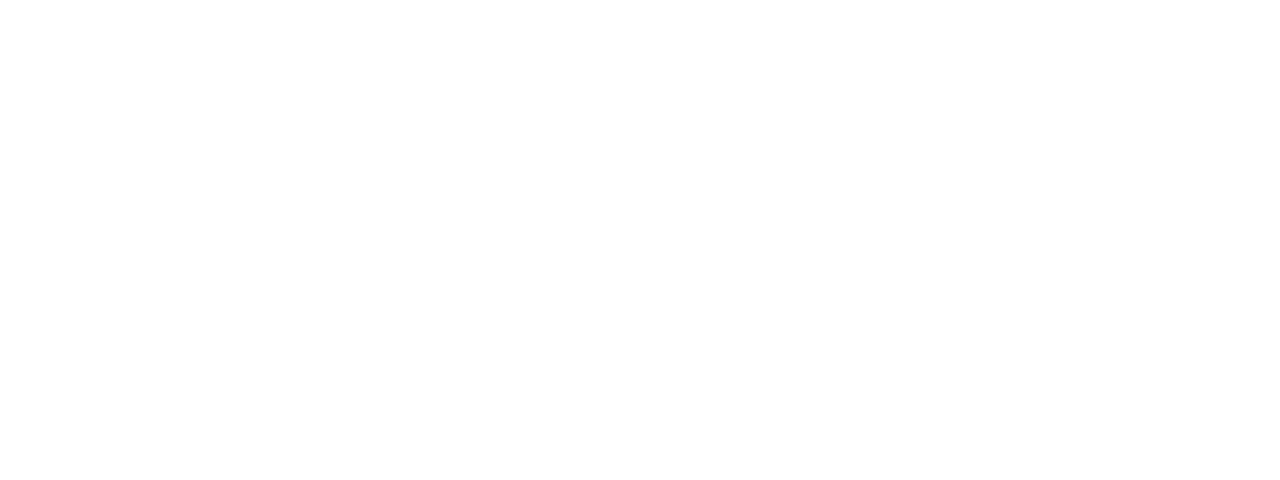
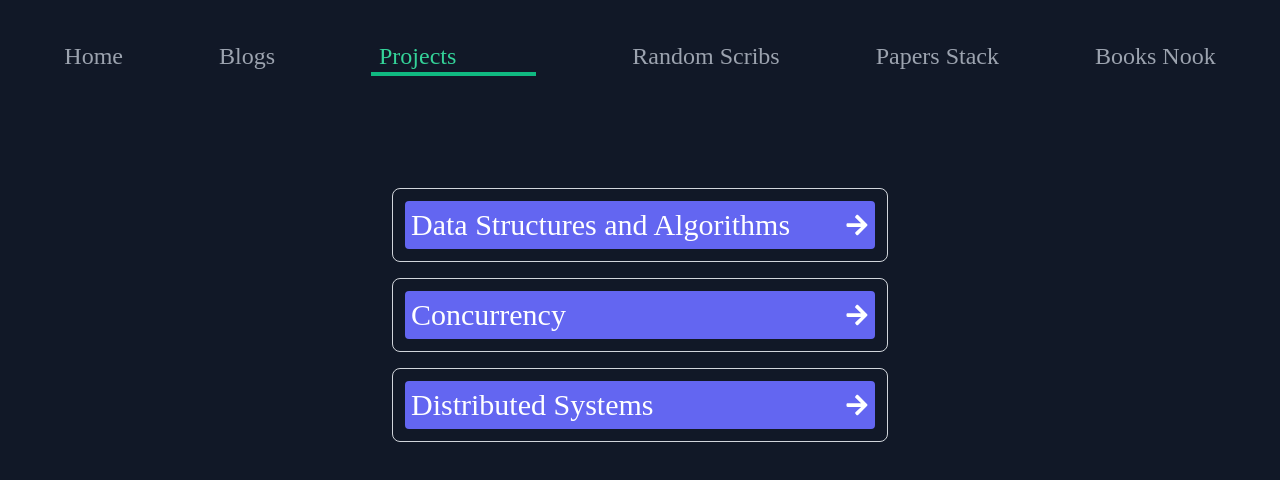
Before and after one commit to lucifercr07/prasha.me, a React (Create React App) app: page /projects in a window 1280 px wide. Before the commit this address had no page. Shown: the top 480 px of the page. Built offline with nearby package versions, Linux system fonts and the light colour scheme; no server answers.

Commit message:
Adding project tab (#16)
* Update projects tab

* Adding .npmrc files

* Adding package-lock.json files

```diff
--- /dev/null
+++ b/src/collapsible-styles.module.css
@@ -0,0 +1,4 @@
+/* styles.css */
+.Collapsible {
+  @apply text-2xl font-spartan text-white text-center border border-dashed border-gray-300 rounded-lg p-4 bg-gray-800;
+}
--- a/src/components/About.js
+++ b/src/components/About.js
@@ -8,14 +8,14 @@
                 <a href="/" className="pl-2 pr-20 text-green-400 border-b-4 border-green-500">Home</a>
                 <a href="/blogs/"
                     className="pl-24 text-gray-400 hover:text-green-400 transition duration-300">Blogs</a>
+                <a href="/projects/"
+                    className="pl-24 text-gray-400 hover:text-green-400 transition duration-300">Projects</a>
                 <a href="/scribs/"
                     className="pl-24 text-gray-400 hover:text-green-400 transition duration-300">Random Scribs</a>
                 <a href="/papers-shelve/"
                     className="pl-24 text-gray-400 hover:text-green-400 transition duration-300">Papers Stack</a>
                 <a href="/books-shelve/"
                     className="pl-24 text-gray-400 hover:text-green-400 transition duration-300">Books Nook</a>
-                <a href="/cv/"
-                    className="pl-24 text-gray-400 hover:text-green-400 transition duration-300">Resume</a>
             </div>
           </div>
           <div className="border-8 border-gray-600 rounded-full overflow-hidden w-48 h-48 mx-auto">
--- a/src/components/Blog.js
+++ b/src/components/Blog.js
@@ -2,20 +2,20 @@
 
 function Blogs() {
     return (
-      <div className="bg-gray-900 min-h-screen flex flex-col justify-center items-center">
+      <div className="bg-gray-900 min-h-screen flex flex-col items-center">
         {/* Header */}
         <div className="flex justify-center text-2xl py-10 hidden md:flex font-spartan">
           <a href="/" className="pr-24 text-gray-400 hover:text-green-400 transition duration-300">Home</a>
           <a href="/blogs/"
               className="pl-2 pr-20 text-green-400 border-b-4 border-green-500">Blogs</a>
+          <a href="/projects/"
+              className="pl-24 text-gray-400 hover:text-green-400 transition duration-300">Projects</a>
           <a href="/scribs/"
               className="pl-24 text-gray-400 hover:text-green-400 transition duration-300">Random Scribs</a>
           <a href="/papers-shelve/"
               className="pl-24 text-gray-400 hover:text-green-400 transition duration-300">Papers Stack</a>
           <a href="/books-shelve/"
               className="pl-24 text-gray-400 hover:text-green-400 transition duration-300">Books Nook</a>
-          <a href="/cv/"
-              className="pl-24 text-gray-400 hover:text-green-400 transition duration-300">Resume</a>
         </div>
         {/* Blog section */}
         <section class="text-gray-600 body-font">
@@ -188,7 +188,7 @@
                 </div>
               </div>
             </div>
-          </div>
+        </div>
         </section>
       </div>
     );
--- /dev/null
+++ b/src/components/MarkdownRenderer.js
@@ -0,0 +1,18 @@
+import React from 'react';
+import ReactMarkdown from 'react-markdown';
+import remarkGfm from 'remark-gfm';
+import listStyle from '../markdown-styles.module.css';
+
+function MarkdownRenderer({ content }) {
+
+  return (
+    <ReactMarkdown
+      remarkPlugins={[remarkGfm]}
+      className={listStyle.reactMarkDown}
+    >
+      {content}
+    </ReactMarkdown>
+  );
+}
+
+export default MarkdownRenderer;
--- /dev/null
+++ b/src/components/Projects.js
@@ -0,0 +1,83 @@
+import React, { useState, useEffect } from "react";
+import MarkdownRenderer from "./MarkdownRenderer";
+import Collapsible from 'react-collapsible';
+import './style.css';
+import { FaArrowDown } from 'react-icons/fa';
+
+function Projects() {
+  const [concurrencyContent, setConcurrencyContent] = useState('');
+
+  // Function to fetch content when Collapsible is opened
+  useEffect(() => {
+    fetch("https://raw.githubusercontent.com/lucifercr07/multithreading/main/src/main/java/org/example/arpit/concurrency/temp-artifact/Concurrency%20implementations.md")
+      .then((response) => {
+        if (response.ok) return response.text();
+        else return Promise.reject("Didn't fetch text correctly");
+      })
+      .then((text) => {
+        setConcurrencyContent(text);
+      })
+      .catch((error) => console.error(error));
+  }, []);
+
+
+  return (
+    <div className="bg-gray-900 min-h-screen">
+      <div className="flex flex-col items-center">
+        {/* Header */}
+        <div className="flex justify-center text-2xl py-10 hidden md:flex font-spartan">
+          <a href="/" className="pr-24 text-gray-400 hover:text-green-400 transition duration-300">Home</a>
+          <a href="/blogs/"
+            className="pr-24 text-gray-400 hover:text-green-400 transition duration-300">Blogs</a>
+          <a href="/projects/"
+            className="pl-2 pr-20 text-green-400 border-b-4 border-green-500">Projects</a>
+          <a href="/scribs/"
+            className="pl-24 text-gray-400 hover:text-green-400 transition duration-300">Random Scribs</a>
+          <a href="/papers-shelve/"
+            className="pl-24 text-gray-400 hover:text-green-400 transition duration-300">Papers Stack</a>
+          <a href="/books-shelve/"
+            className="pl-24 text-gray-400 hover:text-green-400 transition duration-300">Books Nook</a>
+        </div>
+      </div>
+      {/* Projects section */}
+      <div className="flex flex-col ml-96 mr-96 mt-16">
+        {/* DSA Collapsible */}
+        <Collapsible
+          trigger={["Data Structures and Algorithms", <FaArrowDown />]}
+          className="custom-collapsible"
+          triggerClassName="custom-trigger"
+          triggerOpenedClassName="custom-trigger opened"
+          contentOuterClassName="custom-content-outer"
+          contentInnerClassName="custom-content-inner"
+        >
+          <MarkdownRenderer content={'List of problems solved can be found [here](https://github.com/lucifercr07/GFG)'} />
+        </Collapsible>
+        {/* Concurrency Collapsible */}
+        <Collapsible
+          trigger={["Concurrency", <FaArrowDown />]}
+          className="custom-collapsible"
+          triggerClassName="custom-trigger"
+          triggerOpenedClassName="custom-trigger opened"
+          contentOuterClassName="custom-content-outer"
+          contentInnerClassName="custom-content-inner"
+        >
+          <MarkdownRenderer content={concurrencyContent} />
+        </Collapsible>
+
+        {/* Distributed Systems Collapsible */}
+        <Collapsible
+          trigger={["Distributed Systems", <FaArrowDown />]}
+          className="custom-collapsible"
+          triggerClassName="custom-trigger"
+          triggerOpenedClassName="custom-trigger opened"
+          contentOuterClassName="custom-content-outer"
+          contentInnerClassName="custom-content-inner"
+        >
+          <MarkdownRenderer content={'Coming Soon...............................................................'} />
+        </Collapsible>
+      </div>
+    </div>
+  );
+}
+
+export default Projects;
--- a/src/components/Resume.js
+++ /dev/null
@@ -1,13 +0,0 @@
-import React from "react";
-
-function Resume() {
-    return (
-      <div className="bg-gray-900 min-h-screen flex flex-col justify-center items-center">
-        <h1 className="text-white text-4xl mb-4">Coming Soon!!</h1>
-        <p className="text-white text-lg mb-4">We're working hard to bring you something awesome. Stay tuned!!</p>
-        <p className="text-white text-lg mb-4">Back to <a href="/" className="text-green-400 border-b-4 border-green-500">home</a> for now!!</p>
-      </div>
-    );
-}
-
-export default Resume;
--- a/src/components/RoutesTree.jsx
+++ b/src/components/RoutesTree.jsx
@@ -6,7 +6,7 @@
 import Books from "./Books";
 import Papers from "./Papers";
 import Scribs from "./Scribs";
-import Resume from "./Resume";
+import Projects from "./Projects";
 
 const RoutesTree = () => {
     return (
@@ -14,10 +14,10 @@
             <Routes>
                 <Route exact path="/" element={<Home />} />
                 <Route exact path="/blogs" element={<Blog />} />
+                <Route exact path="/projects" element={<Projects />} />
                 <Route exact path="/books-shelve" element={<Books />} />
                 <Route exact path="/papers-shelve" element={<Papers />} />
                 <Route exact path="/scribs" element={<Scribs />} />
-                <Route exact path="/cv" element={<Resume />} />
             </Routes>
         </div>
     );
--- /dev/null
+++ b/src/components/style.css
@@ -0,0 +1,43 @@
+/* styles.css */
+
+/* Apply styles to the main Collapsible container */
+.Collapsible {
+  @apply m-2 p-3 text-3xl text-white font-spartan text-left border border-gray-300 rounded-lg;
+}
+
+/* Apply styles to the trigger element when closed */
+.Collapsible__trigger.is-closed {
+  @apply p-1.5 text-3xl rounded bg-indigo-500 text-white flex items-center justify-between cursor-pointer;
+}
+
+/* Apply styles to the trigger element when open */
+.Collapsible__trigger.is-open {
+  @apply p-1.5 text-4xl text-white opacity-75 bg-indigo-500 rounded flex items-center justify-between cursor-pointer italic;
+}
+
+/* Apply styles to the arrow icon */
+.Collapsible__trigger svg {
+  @apply w-6 h-6; /* Example size for the arrow icon */
+  transition: transform 0.3s ease; /* Example transition effect */
+}
+
+.Collapsible__trigger.is-closed svg {
+  transform: rotate(270deg);
+}
+
+/* Rotate the arrow icon when Collapsible is open */
+.Collapsible__trigger.is-open svg {
+  transform: rotate(360deg);
+}
+
+/* Apply styles to the content outer container */
+.Collapsible__contentOuter {
+  @apply text-2xl;
+  background: repeating-linear-gradient(45deg, black, transparent 100px);
+}
+
+/* Apply styles to the content inner container */
+.Collapsible__contentInner {
+  @apply m-2 text-2xl p-1.5;
+  color: lightslategray;
+}
--- /dev/null
+++ b/src/markdown-styles.module.css
@@ -0,0 +1,20 @@
+.reactMarkDown {
+  @apply p-2;
+}
+
+.reactMarkDown li {
+  @apply m-1;
+  color: mintcream;
+  a {
+    @apply underline;
+    text-underline-offset: 4px;
+  }
+}
+
+.reactMarkDown p {
+  color: mintcream;
+  a {
+    @apply underline;
+    text-underline-offset: 4px;
+  }
+}
```
Also changed, not shown: package.json (+9 -3 lines), 2 other files (tests, documents, lock files or other folders).
